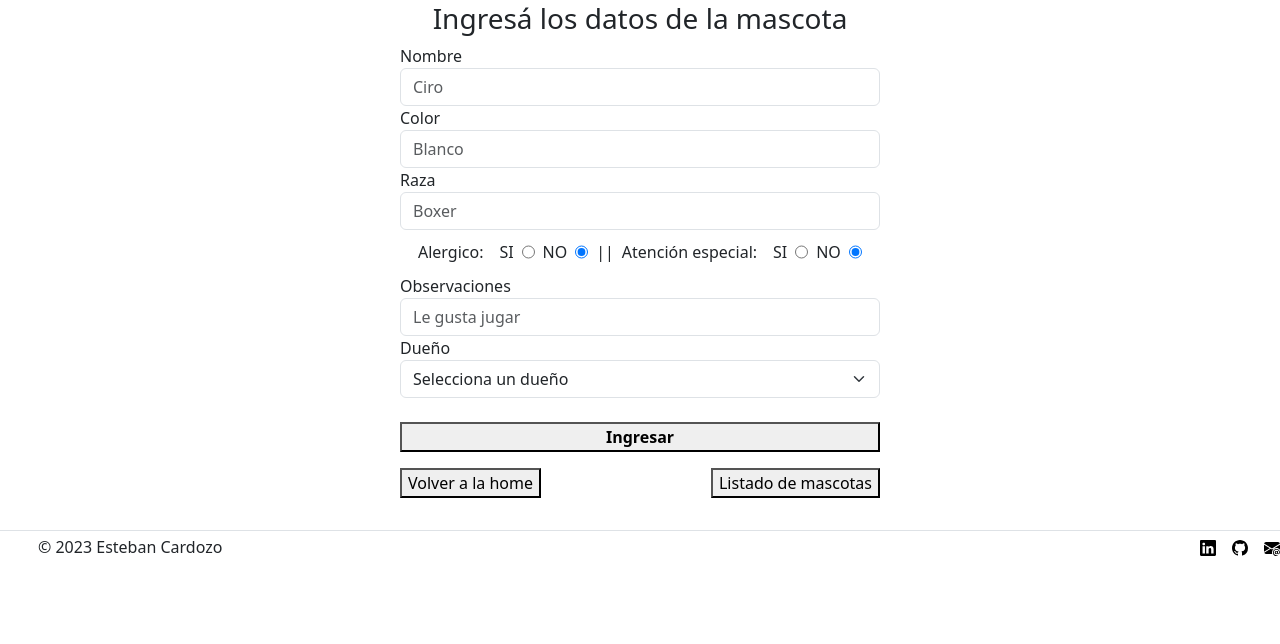
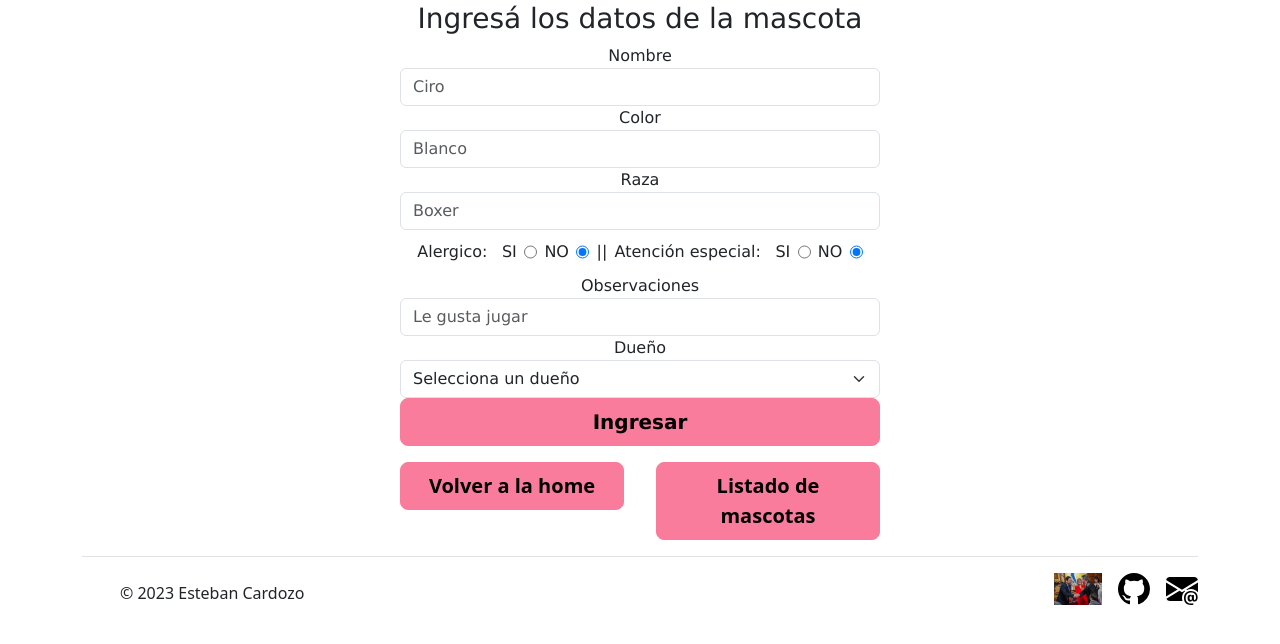
Before and after one commit to EstebanCardoz0/PeluqueriaCanina-MVC, a Spring Boot app: page /mascotas/alta in a window 1280 px wide. Shown: the part 62-706 px from the top of the page. Run offline with Spring Boot 4, Linux system fonts and the light colour scheme; data that the repository does not hold is empty.

Commit message:
avance altaMasco

```diff
--- a/PeluCaninaMVC/src/main/resources/static/index.css
+++ b/PeluCaninaMVC/src/main/resources/static/index.css
@@ -99,6 +99,7 @@ border: 1px solid paleviolet    red;
 padding: 0;
 margin: 0 solid orange ;
 } */
+
 .container {
 
     margin-top: 1rem;
--- a/PeluCaninaMVC/src/main/resources/static/mascotaAlta.css
+++ b/PeluCaninaMVC/src/main/resources/static/mascotaAlta.css
@@ -64,5 +64,60 @@ h3 {
     margin-top: 1rem;
     margin-bottom: 1rem;
     display: flex;
-    justify-content: space-between ;
+
 }
+
+.text-body-secondary {
+    height: 2rem;
+    margin-bottom: .5rem;
+
+}
+
+.container {
+
+    margin-top: 1rem;
+}
+
+.btn {
+    background-color: #fa7c9c;
+    border-color: #fa7c9c;
+    color: black;
+    font-weight: bold;
+    width: 15rem;
+
+
+}
+
+.btn:hover {
+    background-color: #f7a2b8;
+    border-color: #f7a2b8;
+
+
+}
+
+.d-grid {
+
+    margin-left: auto;
+    margin-right: auto;
+    font-family: 'Lucida Sans', 'Lucida Sans Regular', 'Lucida Grande', 'Lucida Sans Unicode', Geneva, Verdana, sans-serif;
+
+
+    text-align: center;
+
+}
+
+#ingresar {
+
+    width: 30rem;
+}
+
+#home {
+margin-right: 1rem;
+    width: 14rem;
+}
+
+#listado {
+    margin-left: 1rem;
+
+    width: 14rem;
+}
--- a/PeluCaninaMVC/src/main/resources/templates/mascotaAlta.html
+++ b/PeluCaninaMVC/src/main/resources/templates/mascotaAlta.html
@@ -122,26 +122,28 @@
         </div>
 
 
-        <button type="submit" class="submit"><strong>Ingresar</strong></button>
+        <button type="submit" class="btn btn-primary btn-lg" id="ingresar">Ingresar</button>
 
 
-    <div class="volver d-flex justify-content-between   ">
+
+    </form>
+
+    <div class="volver d-flex justify-content-center  ">
         <div>
             <a th:href="@{/index}">
-                <button>Volver a la home</button>
+                <button class="btn btn-primary btn-lg" id="home">Volver a la home</button>
             </a>
 
         </div>
         <div>
             <a th:href="@{/mascotas/listar}">
-                <button>Listado de mascotas</button>
+                <button class="btn btn-primary btn-lg" id="listado">Listado de mascotas</button>
             </a>
         </div>
     </div>
-</form>
 
-
-    <footer class="d-flex flex-wrap justify-content-between align-items-center py-1  border-top">
+    <div class="container">
+        <footer class="d-flex flex-wrap justify-content-between align-items-center py-3  border-top">
 
             <div class="col-md-4 d-flex align-items-center">
                 <a href="/" class="mb-3 me-2 mb-md-0 text-body-secondary text-decoration-none lh-1">
@@ -153,15 +155,10 @@
             </div>
 
             <ul class="nav col-md-4 justify-content-end list-unstyled d-flex">
-            <li class="ms-3"><a class="text-body-secondary" th:href="@{linkedin.svg}">
-                    <svg class="bi" width="24" height="24">
-                        <use xlink:href="#twitter"></use>
 
-                    </svg>
-                </a></li>
 
                 <li class="ms-3">
-                <a href="https://www.linkedin.com/" target="_blank"><img th:src="@{linkedin.svg}" alt="linkedin"
+                    <a href="https://www.linkedin.com" target="_blank"><img src="../static/valdes.jpeg" alt="linkedin"
                             class="text-body-secondary"></a>
                 </li>
                 <li class="ms-3">
@@ -177,6 +174,9 @@
             </ul>
 
         </footer>
+    </div>
+
+
 </body>
 
 </html>
```
Also changed, not shown: PeluCaninaMVC/src/main/resources/templates/index.html (+4 -9 lines), PeluCaninaMVC/src/main/resources/static/valdes.jpeg (added). Lines whose indentation alone changed are shown as unchanged.
